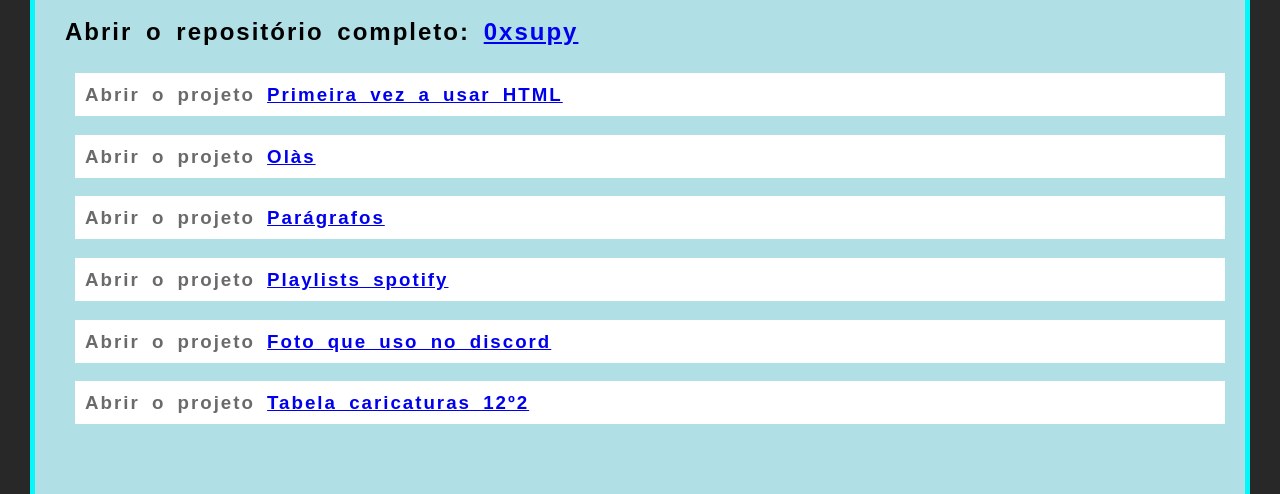
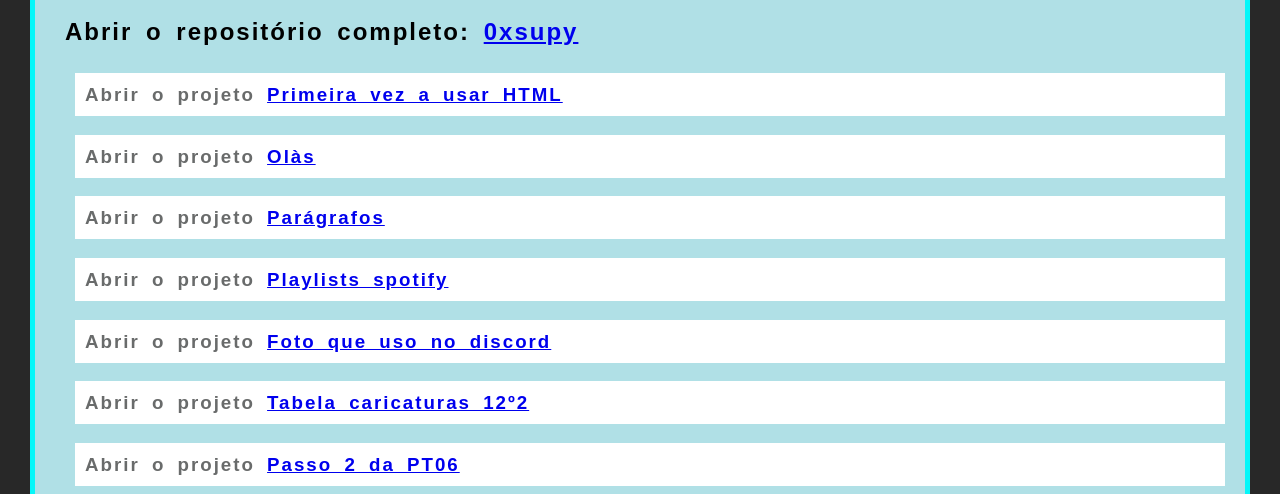
Before and after one commit to 0xsupy/0xsupy.github.io, a plain HTML site: page index.html in a window 1280 px wide. Shown: the part 111-605 px from the top of the page. Drawn offline with Linux system fonts and the light colour scheme.

Commit message:
Update index.html

```diff
--- a/index.html
+++ b/index.html
@@ -42,6 +42,9 @@
   <h3>Abrir o projeto <a href="https://0xsupy.github.io/Tabela-HTML-122/">
       Tabela caricaturas 12º2 </a>
   </h3>
+  <h3>Abrir o projeto <a href="https://github.com/0xsupy/pt06passo2">
+     Passo 2 da PT06 </a>
+  </h3>
 
 
 
```
